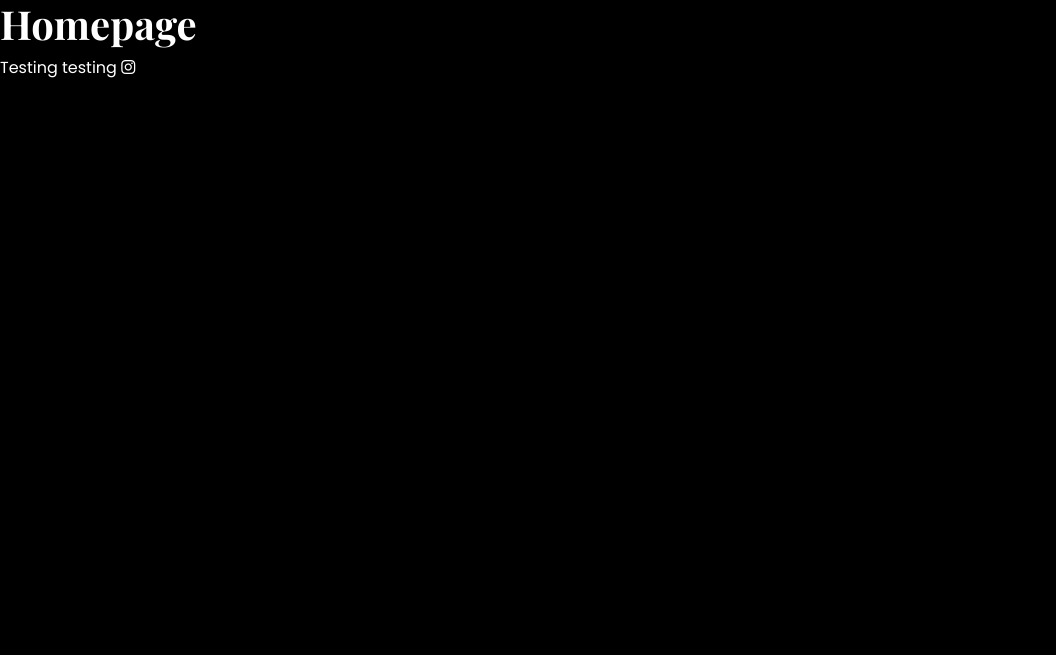
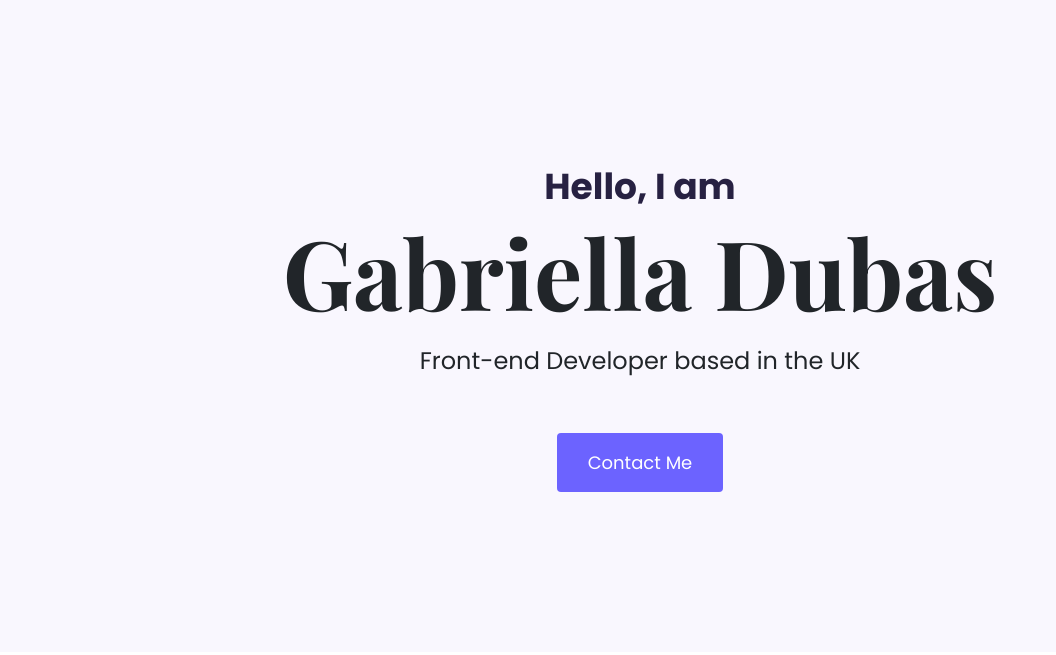
Before and after one commit to Had1na/portfolio-project, a plain HTML site: page index.html in a window 1280 px wide. Shown: the whole page, without its empty margins (0-1056 px from the left). Drawn offline with nearby package versions, Linux system fonts and the light colour scheme; a web font is replaced by a local one.

Commit message:
Styled the Homepage Hero

```diff
--- a/index.html
+++ b/index.html
@@ -30,7 +30,13 @@
     ></script>
   </head>
   <body>
-    <h1>Homepage</h1>
-    <p>Testing testing <i class="fa-brands fa-instagram"></i></p>
+    <div class="hero">
+      <p>Hello, I am</p>
+      <h1>Gabriella Dubas</h1>
+      <h2 class="mb-5">Front-end Developer based in the UK</h2>
+      <div>
+        <a href="#" class="btn btn-branding">Contact Me</a>
+      </div>
+    </div>
   </body>
 </html>
--- a/styles/portfolio.css
+++ b/styles/portfolio.css
@@ -1,14 +1,53 @@
+:root {
+  --branding-colour: #6c63ff;
+  --secondary-colour: #f9f7fe;
+  --heading-font-family: "Playfair Display", serif;
+  --default-font-family: "Poppins", sans-serif;
+}
+
 body {
-  background: black;
+  font-family: var(--default-font-family);
+}
+
+h1,
+h2,
+h3,
+h4,
+h5,
+h6 {
+  font-family: var(--heading-font-family);
+  font-weight: bold;
 }
 
 h1 {
-  color: white;
-  font-family: "Playfair Display", serif;
-  font-weight: bold;
+  font-size: 96px;
 }
 
-p {
-  font-family: "Poppins", sans-serif;
+.hero {
+  background: var(--secondary-colour);
+  text-align: center;
+  padding: 160px 20px;
+}
+
+.hero p {
+  font-size: 36px;
+  font-weight: bold;
+  margin: 0;
+  color: #272142;
+}
+
+.hero h2 {
+  font-family: var(--default-font-family);
+  font-weight: normal;
+  line-height: 2;
+  font-size: 24px;
+}
+
+.btn-branding {
+  background: var(--branding-colour);
+  border-radius: 4px;
   color: white;
+  font-size: 18px;
+  line-height: 27px;
+  padding: 15px 30px;
 }
```
